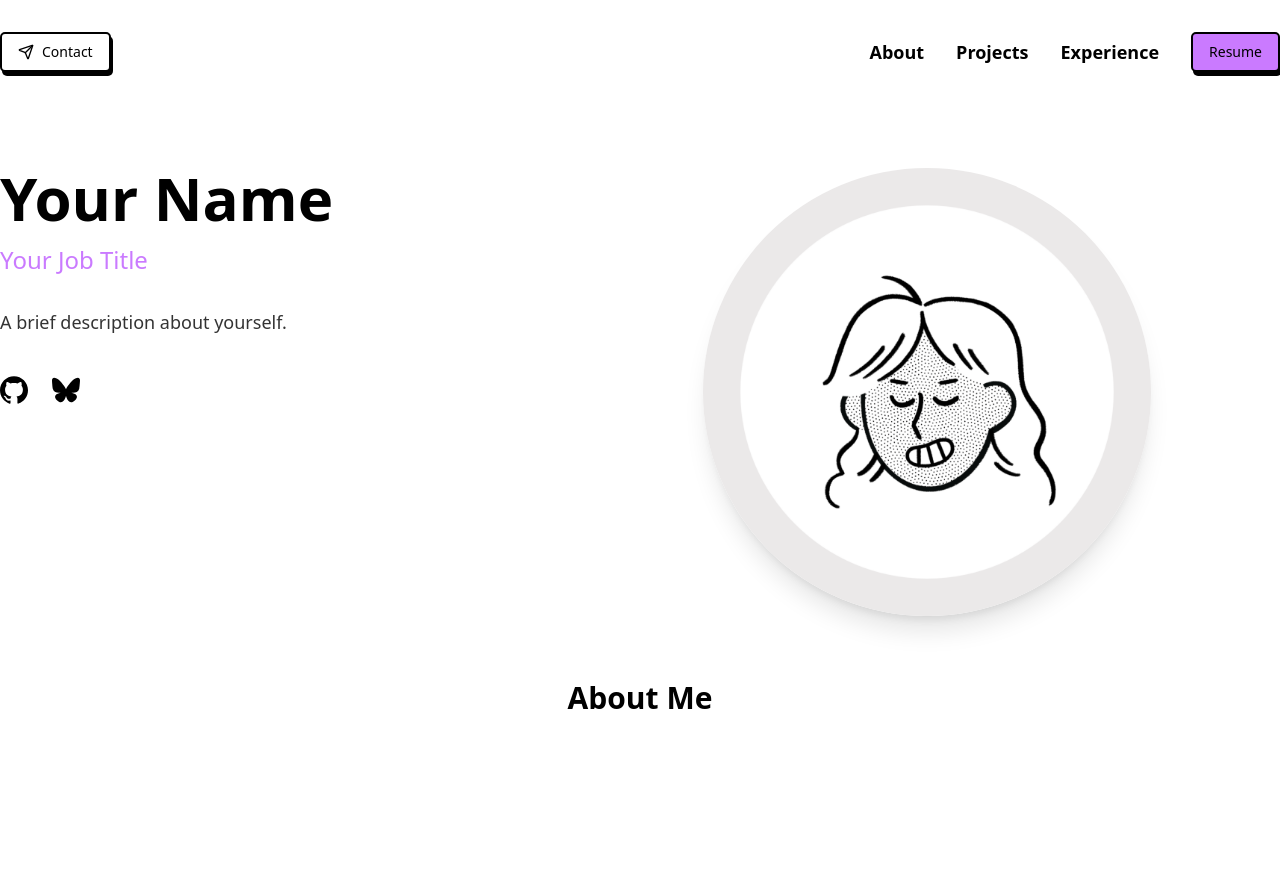
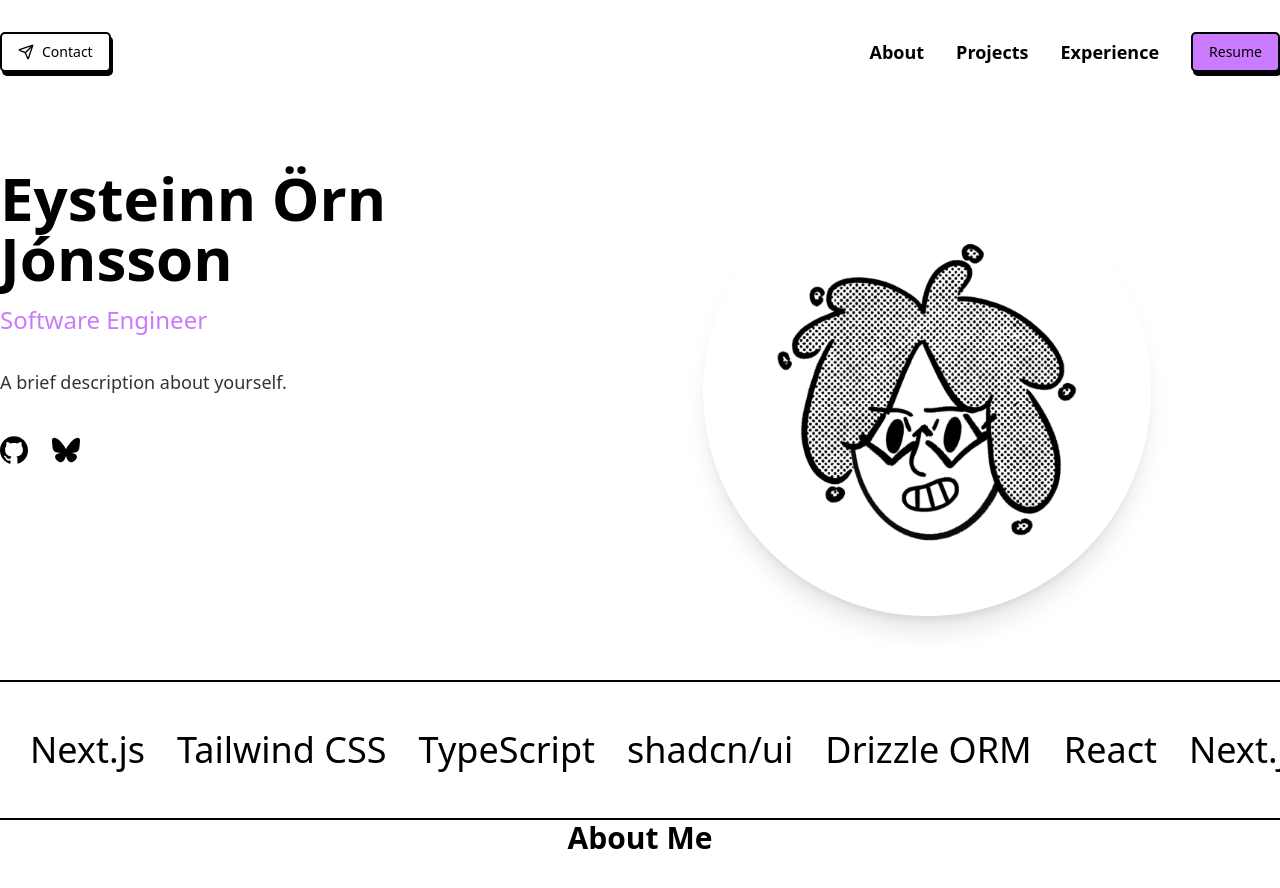
Before and after one commit to Eysteinn-Orn/portfolio, a Next.js app: page /about in a window 1280 px wide. Shown: the top 888 px of the page. Built offline with nearby package versions, Linux system fonts and the light colour scheme.

Commit message:
feat: update About page with personal details and add Marquee component for enhanced library display

```diff
--- a/src/app/about/page.tsx
+++ b/src/app/about/page.tsx
@@ -1,16 +1,27 @@
 import Hero from "@/components/hero";
+import Marquee from "@/components/ui/marquee";
+
+const libraries = [
+  "React",
+  "Next.js",
+  "Tailwind CSS",
+  "TypeScript",
+  "shadcn/ui",
+  "Drizzle ORM",
+];
 
 export default function AboutPage() {
   return (
     <main className="flex min-h-screen flex-col items-center ">
       <Hero
-        name="Your Name" // Replace with actual name
-        jobTitle="Your Job Title" // Replace with actual job title
+        name="Eysteinn Örn Jónsson"
+        jobTitle="Software Engineer"
         description="A brief description about yourself." // Replace with actual description
-        githubUrl="https://github.com/yourusername" // Replace with your GitHub URL
+        githubUrl="https://github.com/eysteinn-orn"
         blueskyUrl="https://bsky.app/profile/yourusername.bsky.social" // Replace with your Bluesky URL
-        imageUrl="/notion-face.png" // Replace with the path to your image
+        imageUrl="/notion-face.png"
       />
+      <Marquee items={libraries} />
       <h1 className="text-3xl font-bold">About Me</h1>
     </main>
   );
```
Also changed, not shown: public/notion-face.png.
